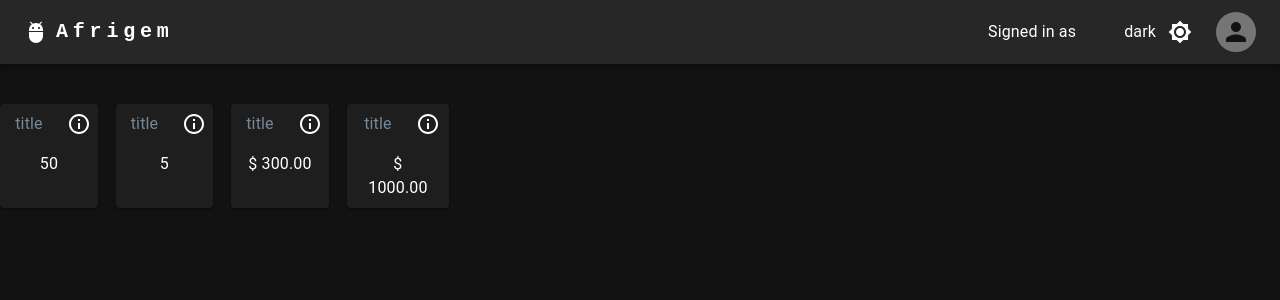
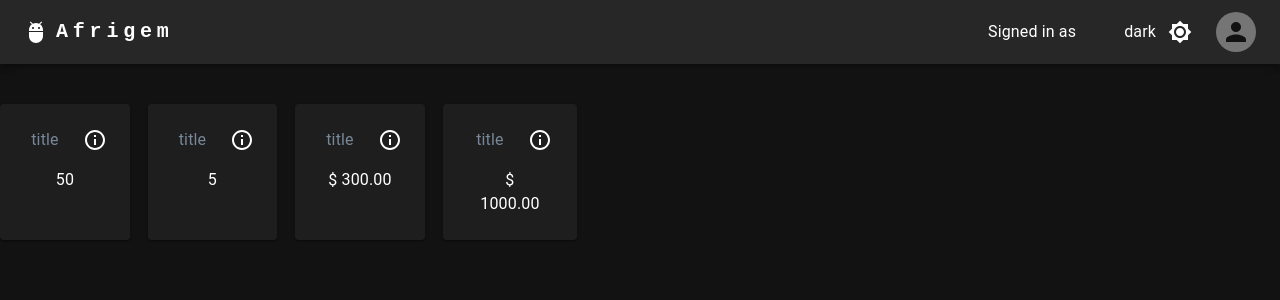
Before and after one commit to afrigem/dermatologist-dashboard, a Next.js app: page /dashboard/Dashboard in a window 1280 px wide. Shown: the top 300 px of the page. Built offline with nearby package versions, Linux system fonts and the light colour scheme; no server answers.

Commit message:
Datacard styling

```diff
--- a/src/components/Dashboard/DataCard/DataCard.module.scss
+++ b/src/components/Dashboard/DataCard/DataCard.module.scss
@@ -3,6 +3,7 @@
     top: Iron;
     height: 100%;
     width: calc(100% - 0.1rem);
+    padding: 1rem;
 
     p {
         padding: 0.5rem 1rem;
--- a/src/components/Dashboard/DataRibbon/DataRibbon.module.scss
+++ b/src/components/Dashboard/DataRibbon/DataRibbon.module.scss
@@ -3,7 +3,7 @@
     text-align: center;
     grid-template-columns: 1fr;
 
-@media screen and (min-width: 768px) {
+@media screen and (min-width: 900px) {
     grid-template-columns: 1fr 1fr 1fr 1fr;
 }
 }
```
